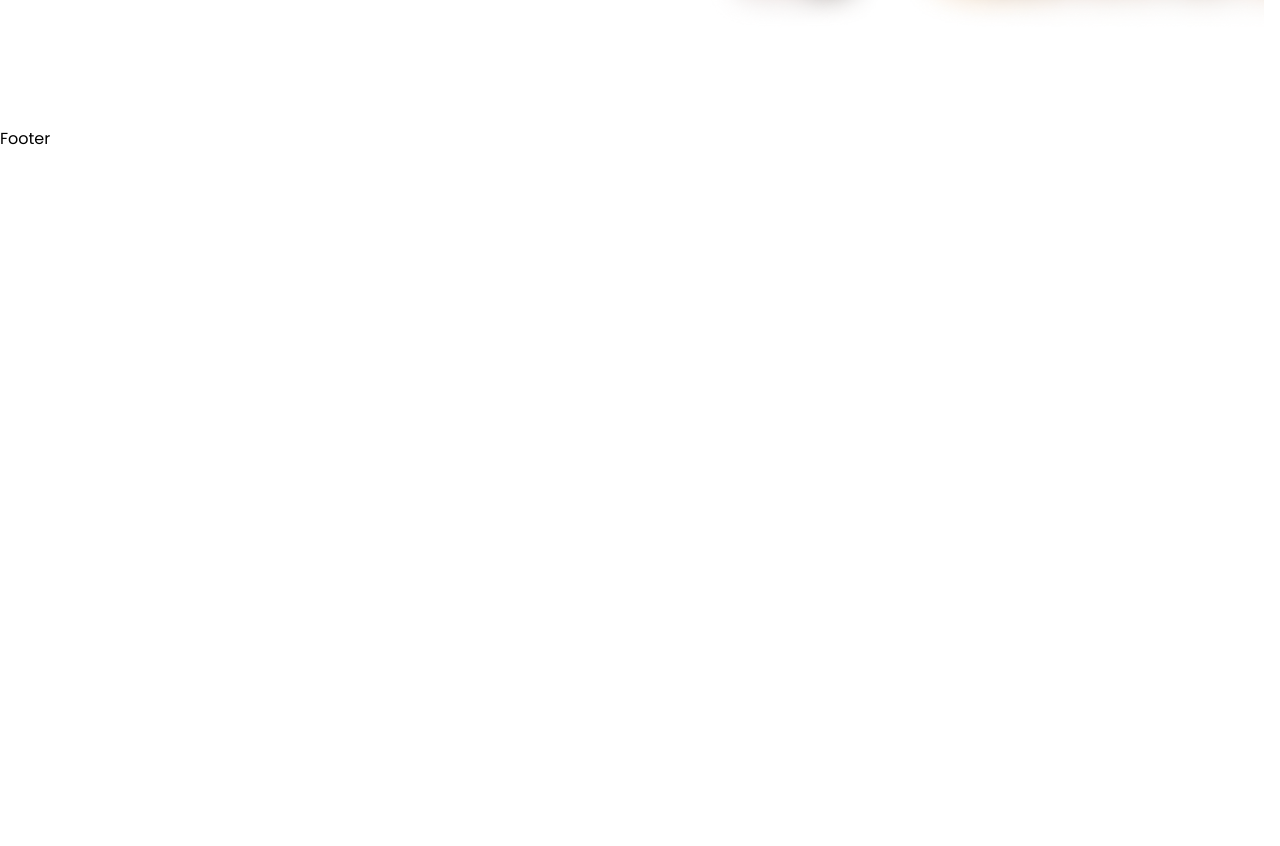
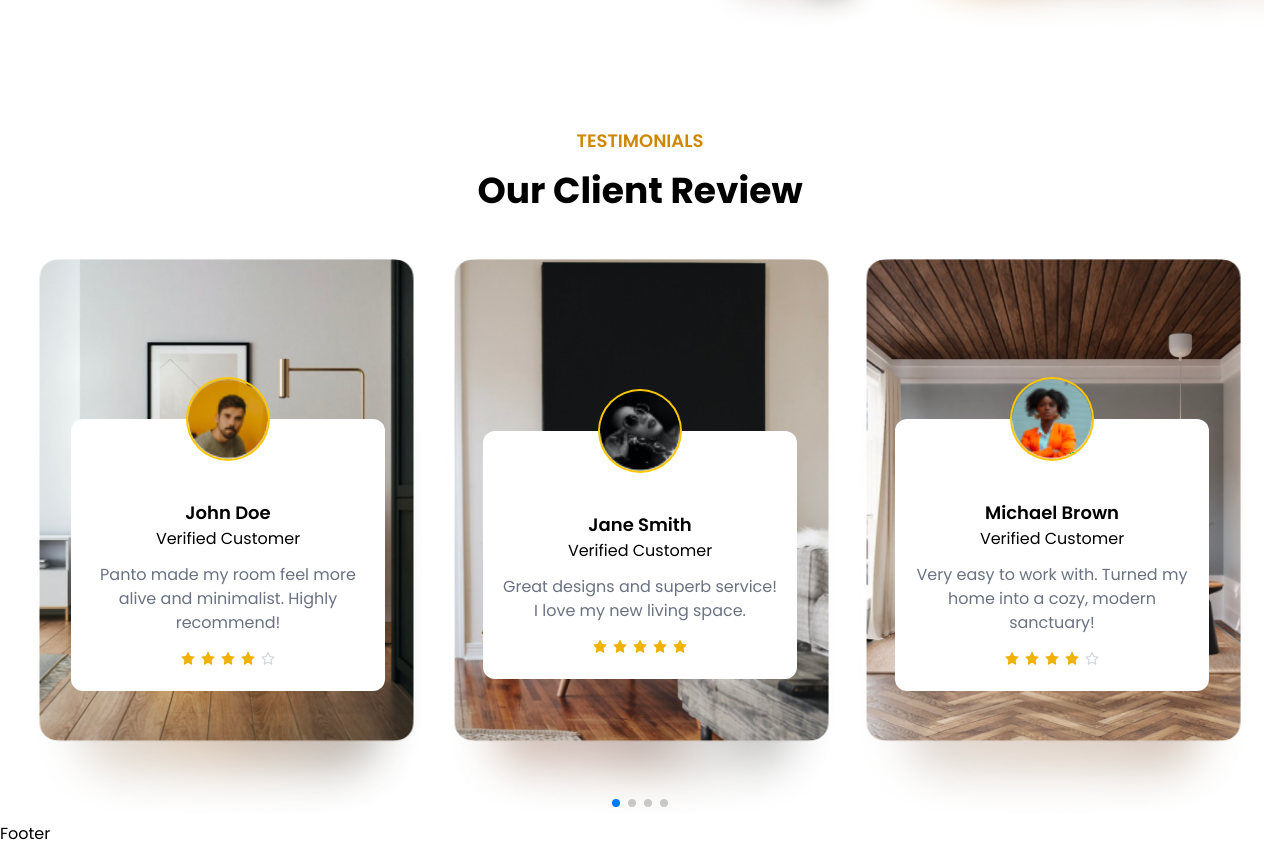
Before and after one commit to SabbirRshuvo/panto-furniture-landing-page, a React (Vite) app: page / in a window 1280 px wide. Shown: the part 3060-3906 px from the top of the page. Before the commit the page ends 3211 px from the top, so only its background shows below. Built offline with nearby package versions, Linux system fonts and the light colour scheme.

Commit message:
testimonials done

```diff
--- a/package.json
+++ b/package.json
@@ -16,6 +16,7 @@
     "react-icons": "^5.5.0",
     "react-router": "^7.6.2",
     "react-router-dom": "^7.6.2",
+    "swiper": "^11.2.10",
     "tailwindcss": "^4.1.10"
   },
   "devDependencies": {
--- /dev/null
+++ b/src/Components/Testimonials.jsx
@@ -0,0 +1,76 @@
+import { Swiper, SwiperSlide } from "swiper/react";
+import "swiper/css";
+import "swiper/css/pagination";
+import { Pagination } from "swiper/modules";
+import { reviews } from "../utility/reviwes";
+import Rating from "./Rating";
+const Testimonials = () => {
+  return (
+    <section className="section-container px-8">
+      <div className="text-center mb-12">
+        <h3 className="uppercase text-lg font-semibold text-yellow-600 mb-4">
+          Testimonials
+        </h3>
+        <h2 className="capitalize text-4xl font-bold mb-4  text-center">
+          Our Client Review
+        </h2>
+      </div>
+      {/* review section */}
+      <div>
+        <Swiper
+          slidesPerView={1}
+          spaceBetween={10}
+          pagination={{
+            clickable: true,
+          }}
+          breakpoints={{
+            640: {
+              slidesPerView: 1,
+              spaceBetween: 20,
+            },
+            768: {
+              slidesPerView: 2,
+              spaceBetween: 20,
+            },
+            1024: {
+              slidesPerView: 3,
+              spaceBetween: 20,
+            },
+          }}
+          modules={[Pagination]}
+          className="mySwiper"
+        >
+          {reviews.map((review, index) => (
+            <SwiperSlide
+              key={index}
+              className="bg-cover bg-center rounded-xl"
+              style={{
+                backgroundImage: `url(${review.coverImg})`,
+              }}
+            >
+              <div className="md:h-[547px] flex justify-center items-center mb-4">
+                <div className="mt-16 mb-5 bg-white  rounded-xl md:w-4/5 w-full p-4 relative">
+                  <img
+                    src={review.image}
+                    alt=""
+                    className="size-20 absolute -top-10 left-1/2 -translate-x-1/2 ring-2 ring-yellow-400 rounded-full"
+                  />
+                  <div className="mt-16 text-center">
+                    <h3 className="text-lg font-semibold ">{review.name}</h3>
+                    <p className="mb-3 ">Verified Customer</p>
+                    <p className="text-gray-500  mb-4">{review.review}</p>
+                    <div className="w-full mx-auto mb-2 flex items-center justify-center text-center">
+                      <Rating rating={review.rating} />
+                    </div>
+                  </div>
+                </div>
+              </div>
+            </SwiperSlide>
+          ))}
+        </Swiper>
+      </div>
+    </section>
+  );
+};
+
+export default Testimonials;
--- a/src/Pages/Home.jsx
+++ b/src/Pages/Home.jsx
@@ -3,6 +3,7 @@
 import Experiences from "../Components/Experiences";
 import { Materials } from "../Components/Materials";
 import Products from "../Components/Products";
+import Testimonials from "../Components/Testimonials";
 
 const Home = () => {
   return (
@@ -12,6 +13,7 @@
       <Products headline="What your choice" />
       <Experiences />
       <Materials />
+      <Testimonials />
     </div>
   );
 };
--- /dev/null
+++ b/src/utility/reviwes.js
@@ -0,0 +1,57 @@
+import reviewer1 from "../assets/reviewer1.png";
+import reviewer2 from "../assets/reviewer2.png";
+import reviewer3 from "../assets/reviewer3.png";
+import testimonialBG1 from "../assets/testimonial1.png";
+import testimonialBG2 from "../assets/testimonial2.png";
+import testimonialBG3 from "../assets/testimonial3.png";
+export const reviews = [
+  {
+    name: "John Doe",
+    review:
+      "Panto made my room feel more alive and minimalist. Highly recommend!",
+    image: reviewer1,
+    coverImg: testimonialBG1,
+    rating: 4,
+  },
+  {
+    name: "Jane Smith",
+    review: "Great designs and superb service! I love my new living space.",
+    image: reviewer2,
+    coverImg: testimonialBG2,
+    rating: 5,
+  },
+  {
+    name: "Michael Brown",
+    review:
+      "Very easy to work with. Turned my home into a cozy, modern sanctuary!",
+    image: reviewer3,
+    coverImg: testimonialBG3,
+    rating: 4,
+  },
+  {
+    name: "Michael Brown",
+    review:
+      "Very easy to work with. Turned my home into a cozy, modern sanctuary!",
+    image: reviewer1,
+    coverImg: testimonialBG1,
+    rating: 3,
+  },
+  {
+    name: "Michael Brown",
+    review:
+      "Very easy to work with. Turned my home into a cozy, modern sanctuary!",
+    image: reviewer2,
+    coverImg: testimonialBG2,
+    rating: 5,
+  },
+  {
+    name: "Michael Brown",
+    review:
+      "Very easy to work with. Turned my home into a cozy, modern sanctuary!",
+    image: reviewer3,
+    coverImg: testimonialBG3,
+    rating: 4,
+  },
+
+  // Add more reviews as needed...
+];
```
Also changed, not shown: 1 other file (tests, documents, lock files or other folders).
